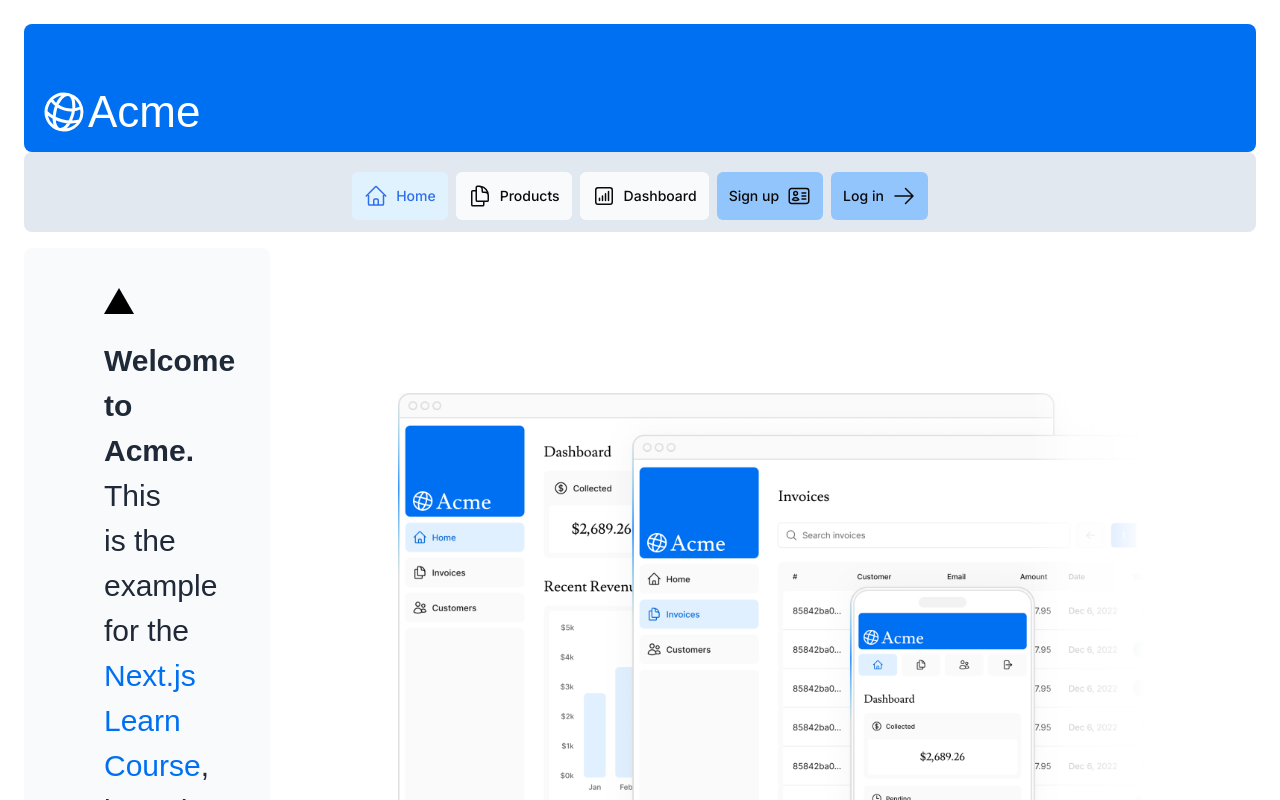
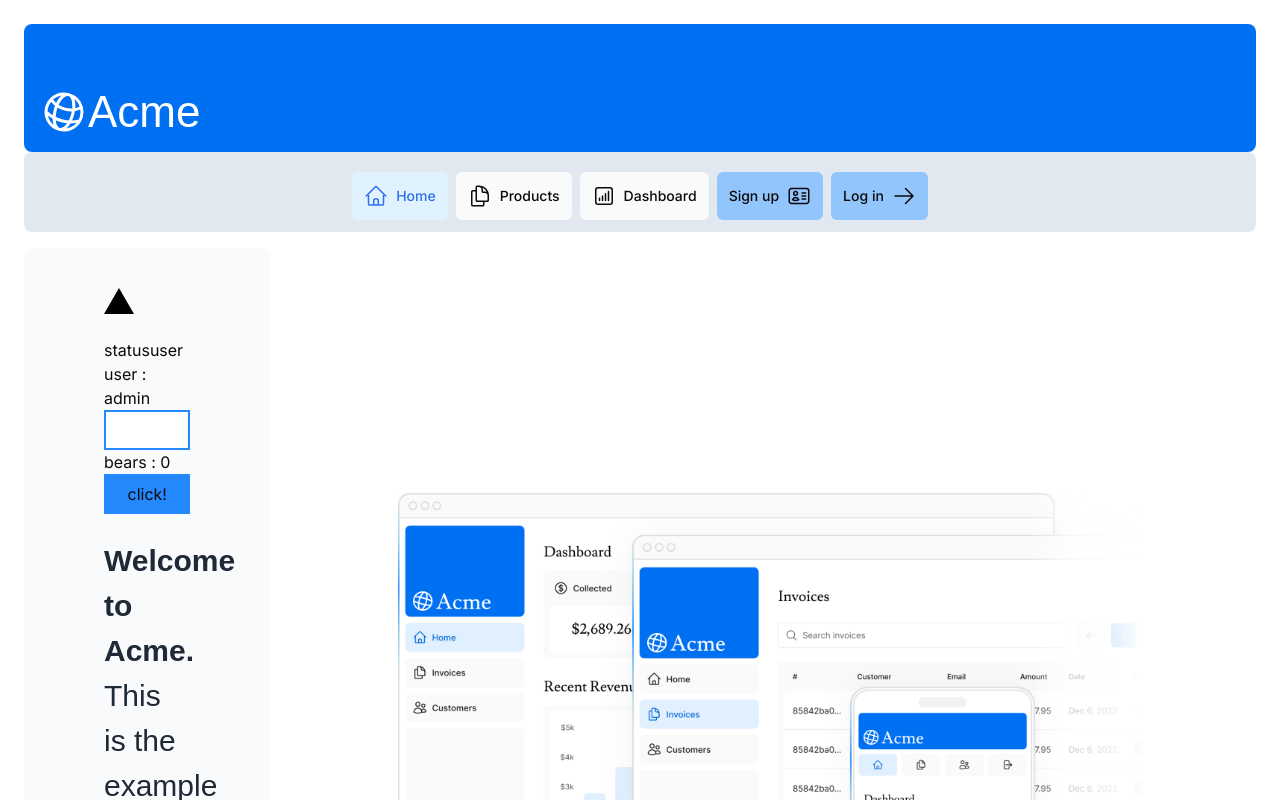
Before and after one commit to catzilaza/nextjsDashboard, a Next.js app: page / in a window 1280 px wide. Shown: the top 800 px of the page. Built offline with nearby package versions, Linux system fonts and the light colour scheme; a web font is replaced by a local one.

Commit message:
Blog image

```diff
--- /dev/null
+++ b/app/blog/[slug]/page.tsx
@@ -0,0 +1,72 @@
+// import prisma from '@/lib/prisma'
+import { products_desserts } from "@/app/lib/placeholder-data";
+import { title } from "process";
+import Image from "next/image";
+
+export default async function SlugBlog({
+  params,
+}: {
+  params: { slug: string };
+}) {
+  //   const blog = await prisma.post.findUnique({
+  //     where: {
+  //       slug: params.slug
+  //     }
+  //   })
+
+  //   if (!blog) {
+  //     return <p>Blog not found</p>
+  //   }
+  const { slug } = await params;
+
+  // console.log("blog+++++++++++++++", slug);
+
+  //   Find the item with name_eng: "Banana Egg Cake"
+
+  //   function myfine() {
+  //     for (let i = 0; i < products_desserts.length; i++) {
+  //       if (products_desserts[i].name_eng === slug) {
+  //         return products_desserts[i];
+  //       }
+  //     }
+  //   }
+
+  //   const myBlog = myfine();
+  //   console.log("myBlog**********", myBlog?.name_eng);
+
+  const blog = products_desserts.find(
+    (item) =>
+      item.name_eng.replaceAll("-", " ").toLowerCase().trim() ===
+      slug.replaceAll("-", " ").toLowerCase().trim()
+  );
+
+  // Handle the case where the item is not found
+  if (!blog) {
+    return <p>Item not found</p>;
+  }
+
+  //   console.log("blog+++++++++++++++", blog.params.slug);
+
+  return (
+    <section className="py-24 px-8">
+      <div className="container">
+        <h1 className="text-4xl font-bold">{blog.name}</h1>
+        <div
+          className="prose-headings:font-title font-default prose mt-4 dark:prose-invert focus:outline-none"
+          dangerouslySetInnerHTML={{ __html: blog.name_eng }}
+        ></div>
+        <div>
+          <Image
+            src={blog.image_url}
+            alt={blog.name_eng}
+            priority
+            width={500}
+            height={500}
+            className="rounded-lg mt-4"
+            style={{ width: "auto", height: "auto" }} // Responsive image
+          />
+        </div>
+      </div>
+    </section>
+  );
+}
--- /dev/null
+++ b/app/blog/page.tsx
@@ -0,0 +1,90 @@
+import React from "react";
+import fs from "fs";
+import path from "path";
+import Image from "next/image";
+import Link from "next/link";
+// import prisma from '@/lib/prisma'
+
+// export const dynamic = 'force-dynamic'
+
+export default async function BlogPage() {
+  const productsDir = path.join(process.cwd(), "public", "products");
+
+  const imageFiles = fs.readdirSync(productsDir).filter(
+    (file) => /\.(jpg|jpeg|png|gif|webp)$/i.test(file) // Filter for image files
+  );
+
+  const imagePaths = imageFiles.map((file) => `/products/${file}`);
+
+  const posts = imagePaths.map((item, index) => {
+    const fileName = item.split("/").pop()?.split(".")[0]; // Extract the file name from the path
+    //item.match(/\/([^/]+)\.jpg$/)
+    return {
+      id: index,
+      slug: fileName,
+      title: fileName,
+      image: item,
+    };
+  });
+
+  if (!posts) {
+    return <div>No posts found.</div>;
+  }
+
+  // console.log(posts);
+
+  // Fetch image data from the Picsum API
+  //   const res = await fetch("https://picsum.photos/v2/list?page=1&limit=10");
+  //   const images = await res.json();
+
+  //   console.log(images);
+
+  //******************************** */
+  //   const posts = await prisma.post.findMany({
+  //     orderBy: {
+  //       createdAt: 'desc'
+  //     }
+  //   })
+
+  //   if (!posts) {
+  //     return <div>No posts found.</div>
+  //   }
+
+  return (
+    // <section className="py-24">
+    //   <div className="container">
+    //     <h1 className="text-3xl font-bold">Product Images</h1>
+    //     <ul className="mt-6 grid grid-cols-1 sm:grid-cols-2 md:grid-cols-3 gap-4">
+    //       {posts.map((item, index) => (
+    //         <li key={index} className="relative w-full h-64">
+    //           <Image
+    //             src={item.image} // Use the download URL from the API response
+    //             width={200} // Set width to 100% for responsive design
+    //             height={100} // Set height to 100% for responsive design
+    //             priority
+    //             alt={"Product ${index + 1}"}
+    //             className="rounded-md"
+    //             style={{ width: "auto", height: "auto" }} // Responsive image
+    //           />
+    //           <Link href={""}>{item.name}</Link>
+    //         </li>
+    //       ))}
+    //     </ul>
+    //   </div>
+    // </section>
+
+    <section className="py-24 px-8">
+      <div className="container">
+        <h1 className="text-3xl font-bold">Blogs</h1>
+        <ul className="mt-6 flex flex-col gap-2">
+          {posts.map((post) => (
+            <li key={post.id}>
+              <Link href={`/blog/${post.slug}`}>{post.title}</Link>
+              {/* <Link href={""}>{post.title}</Link> */}
+            </li>
+          ))}
+        </ul>
+      </div>
+    </section>
+  );
+}
--- a/app/layout.tsx
+++ b/app/layout.tsx
@@ -1,7 +1,6 @@
 import "@/app/ui/global.css";
 import { inter } from "@/app/ui/fonts";
 // import { Inter, Lusitana } from "next/font/google";
-
 
 export default function RootLayout({
   children,
--- a/app/lib/data.ts
+++ b/app/lib/data.ts
@@ -351,7 +351,7 @@
 }
 
 export async function getLoginSession() {
-  const session:any = await auth();
+  const session: any = await auth();
   // console.log("getLoginSession : ", session);
   return session;
 }
--- a/app/page.tsx
+++ b/app/page.tsx
@@ -8,6 +8,7 @@
 // import Card from "./ui/card";
 import pic1_hero_desktop from "../public/hero-desktop.png";
 import pic2_hero_mobile from "../public/hero-mobile.png";
+import { Statususer } from "@/components/statususer";
 
 export default function Page() {
   return (
@@ -22,6 +23,7 @@
       <div className="mt-4 flex grow flex-col gap-4 md:flex-row">
         <div className="flex flex-col justify-center gap-6 rounded-lg bg-gray-50 px-6 py-10 md:w-1/5 md:px-20">
           <div className="relative w-0 h-0 border-l-[15px] border-r-[15px] border-b-[26px] border-l-transparent border-r-transparent border-b-black" />
+          <Statususer />
           <p
             className={`${lusitana.className} text-xl text-gray-800 md:text-3xl md:leading-normal`}
           >
--- /dev/null
+++ b/app/store/user.ts
@@ -0,0 +1,20 @@
+import { create } from "zustand";
+//https://zustand.docs.pmnd.rs/getting-started/introduction
+export const useStore = create((set) => ({
+  user: {
+    username: "admin",
+    role: "admin",
+  },
+  bears: 0,
+  increasePopulation: () => set((state: any) => ({ bears: state.bears + 1 })),
+  removeAllBears: () => set({ bears: 0 }),
+  updateBears: (newBears: any) => set({ bears: newBears }),
+  updateUser: (newUser: any) => set({ user: newUser }),
+  updateUserName: (newUserName: any) =>
+    set((state: any) => ({ user: { ...state.user, username: newUserName } })),
+  fetchUser: async () => {
+    const response = await fetch("/api/user", { method: "GET" });
+    const data = await response.json();
+    set({ user: data });
+  },
+}));
--- a/app/ui/nav-links.tsx
+++ b/app/ui/nav-links.tsx
@@ -5,6 +5,8 @@
   HomeIcon,
   DocumentDuplicateIcon,
   ChartBarSquareIcon,
+  IdentificationIcon,
+  ArrowRightIcon,
 } from "@heroicons/react/24/outline";
 import Link from "next/link";
 import { usePathname } from "next/navigation";
--- a/app/ui/navbar.tsx
+++ b/app/ui/navbar.tsx
@@ -5,7 +5,7 @@
   IdentificationIcon,
 } from "@heroicons/react/24/outline";
 
-const Navbar = () => {
+const Navbar = async () => {
   return (
     <div className="flex h-20 flex-row px-3 py-1 md:px-2">
       <div className="flex space-x-2">
--- /dev/null
+++ b/components/statususer.tsx
@@ -0,0 +1,36 @@
+"use client";
+
+import React, { use } from "react";
+import { useStore } from "@/app/store/user";
+
+export const Statususer = () => {
+  const user = useStore((state: any) => state.user);
+  const updateUser = useStore((state: any) => state.updateUser);
+  const updateUserName = useStore((state: any) => state.updateUserName);
+  const bears = useStore((state: any) => state.bears);
+  return (
+    <div>
+      statususer
+      <p>user : {user.username}</p>
+      <input
+        className="border-2 border-blue-400 w-full h-10"
+        type="text"
+        onChange={(e: any) => {
+          username: e.target.value;
+          console.log(e.target.value);
+          updateUserName(e.target.value); // Update the username in the store
+        }}
+      />
+      <p>bears : {bears}</p>
+      <button
+        type="button"
+        className="bg-blue-400 w-full h-10"
+        onClick={() => {
+          useStore.setState((state: any) => ({ bears: state.bears + 1 })); // Increment the bears count
+        }}
+      >
+        click!
+      </button>
+    </div>
+  );
+};
--- a/package.json
+++ b/package.json
@@ -29,7 +29,8 @@
     "typescript": "5.7.3",
     "use-debounce": "^10.0.4",
     "uuid": "^11.1.0",
-    "zod": "^3.24.1"
+    "zod": "^3.24.1",
+    "zustand": "^5.0.3"
   },
   "devDependencies": {
     "@types/bcrypt": "^5.0.2",
```
Also changed, not shown: app/lib/definitions.ts (+32 -0 lines), auth.config.ts (+36 -4 lines), 1 other file (tests, documents, lock files or other folders).
